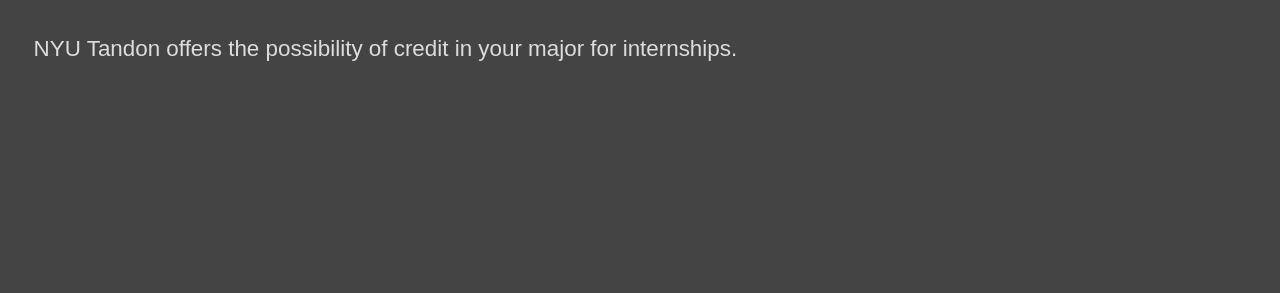
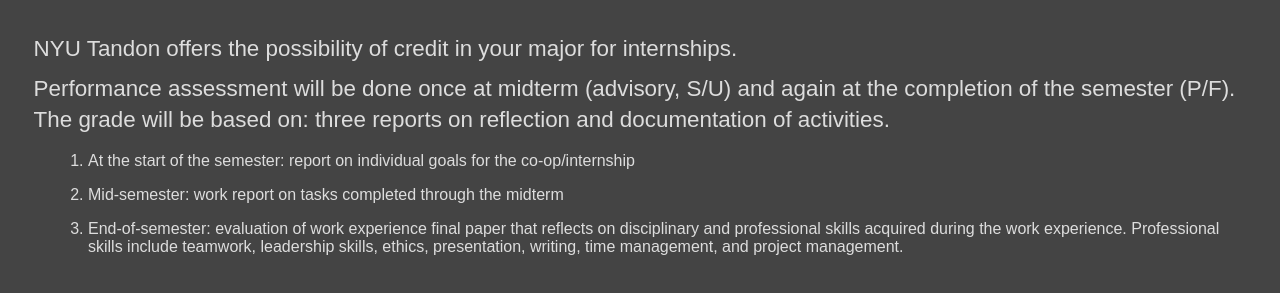
Before and after one commit to gcallah/HowTo, a plain HTML site: page getInternCredit.html in a window 1280 px wide. Shown: the part 99-392 px from the top of the page. Drawn offline with Linux system fonts and the light colour scheme.

Commit message:
Working on internship doc.

```diff
--- a/getInternCredit.html
+++ b/getInternCredit.html
@@ -19,7 +19,30 @@
         </p>
 
         <p>
+            Performance assessment will be done once at midterm (advisory, S/U)
+            and again at the completion of the semester (P/F).  The grade will
+            be based on: three reports on reflection and documentation of
+            activities.
         </p>
+
+        <ol>
+            <li>
+                At the start of the semester: report on individual
+            goals for the co-op/internship
+            </li>
+            <li>
+                Mid-semester: work report on
+                tasks completed through the midterm
+            </li>
+            <li>
+                End-of-semester:
+                evaluation of work experience final paper that reflects on
+                disciplinary and professional skills acquired during the work
+                experience. Professional skills include teamwork, leadership
+                skills, ethics, presentation, writing, time management, and project
+                management.
+            </li>
+        </ol>
 
         <p>
         </p>
```
Also changed, not shown: index.html (+5 -0 lines).
